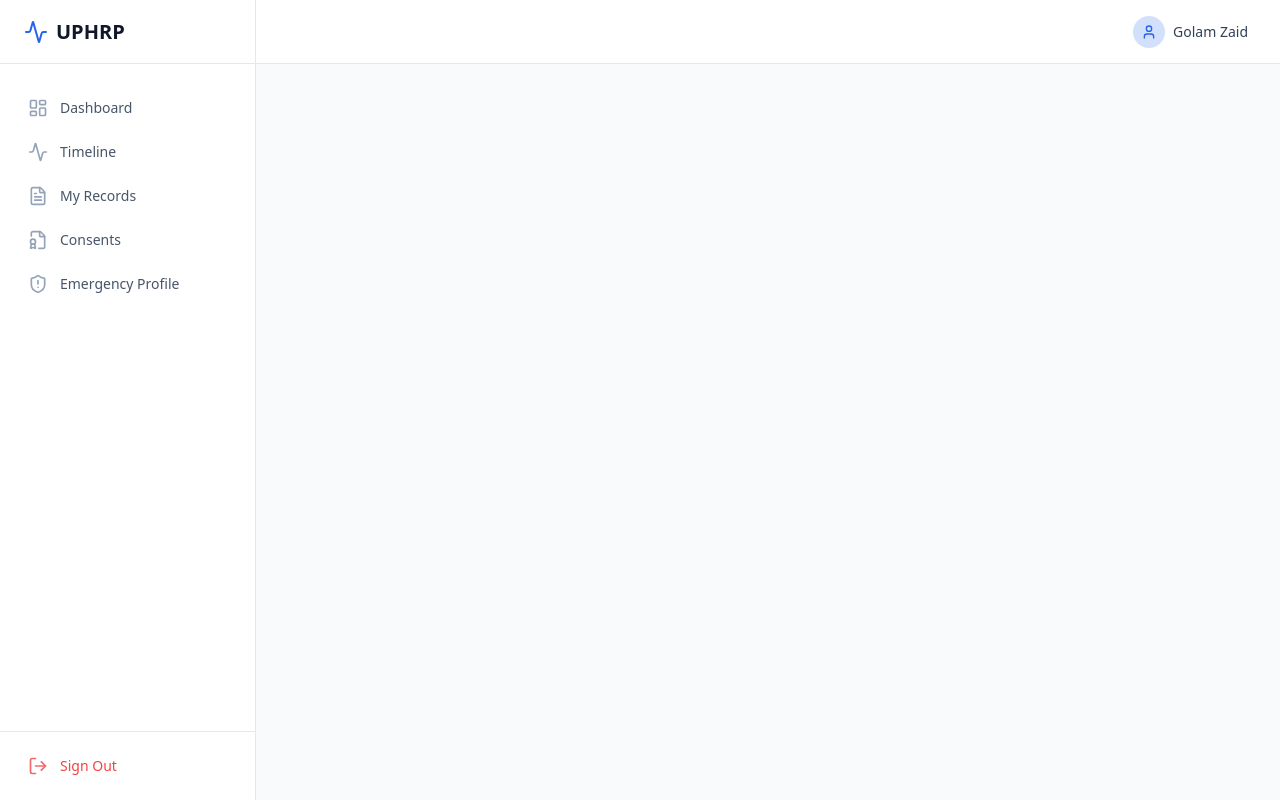
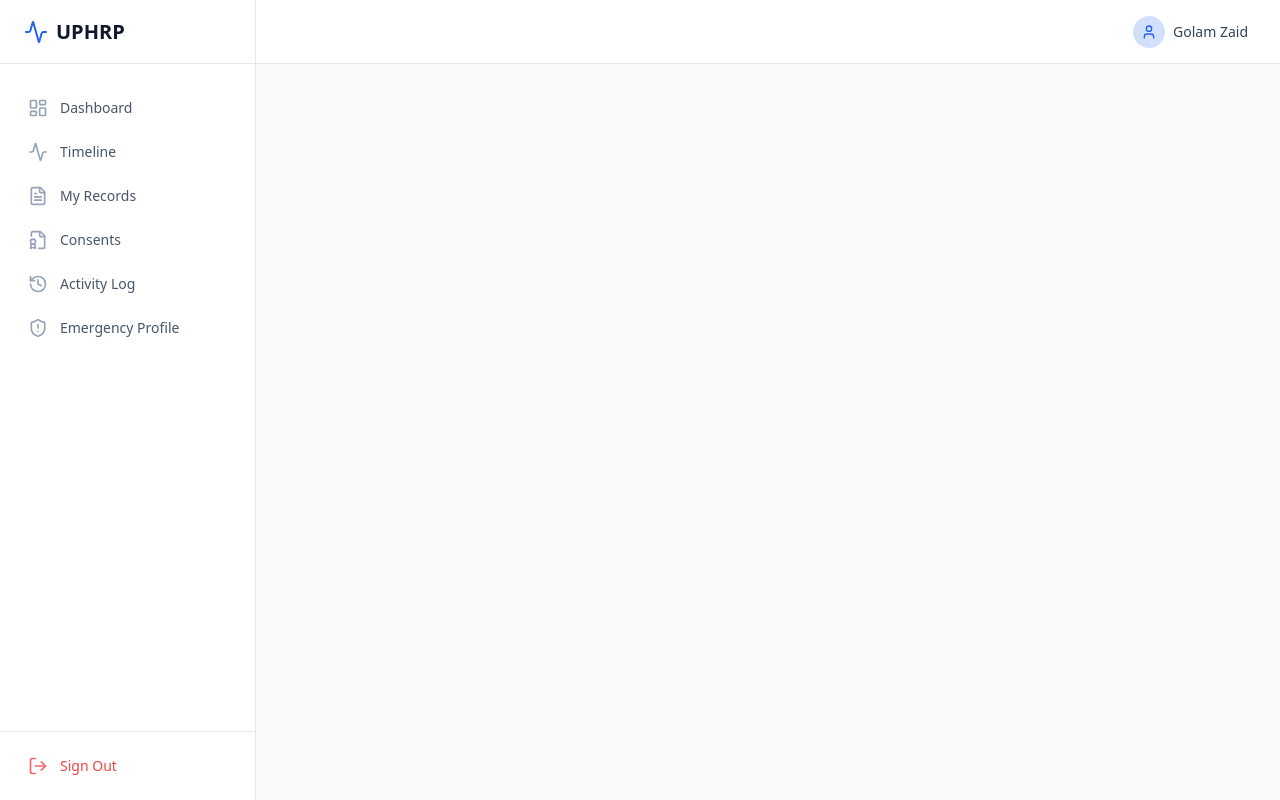
Before and after one commit to golamzaid/universal-health-record, a React (Vite) app: page /patient in a window 1280 px wide. Built offline with nearby package versions, Linux system fonts and the light colour scheme.

Commit message:
Audit Logs and Version History Modal Added

```diff
--- /dev/null
+++ b/src/components/modals/VersionHistoryModal.tsx
@@ -0,0 +1,81 @@
+import { X, History, ArrowRight } from 'lucide-react';
+
+interface VersionHistoryModalProps {
+  isOpen: boolean;
+  onClose: () => void;
+}
+
+export const VersionHistoryModal = ({ isOpen, onClose }: VersionHistoryModalProps) => {
+  if (!isOpen) return null;
+
+  return (
+    <div className="fixed inset-0 z-50 flex items-center justify-center p-4 bg-slate-900/50 backdrop-blur-sm animate-in fade-in duration-200">
+      <div className="bg-white rounded-xl shadow-lg w-full max-w-2xl overflow-hidden flex flex-col max-h-[85vh]">
+
+        {/* Header */}
+        <div className="px-6 py-4 border-b flex items-center justify-between bg-slate-50">
+          <div className="flex items-center gap-2">
+            <History className="h-5 w-5 text-primary" />
+            <h2 className="text-lg font-bold text-slate-900">Record Version History</h2>
+          </div>
+          <button onClick={onClose} className="p-2 text-slate-400 hover:text-slate-600 hover:bg-slate-200 rounded-full transition-colors">
+            <X className="h-5 w-5" />
+          </button>
+        </div>
+
+        {/* Content */}
+        <div className="p-6 overflow-y-auto space-y-6">
+          <div className="mb-2">
+            <h3 className="font-semibold text-slate-900">Complete Blood Count (CBC)</h3>
+            <p className="text-sm text-slate-500">Record ID: REC-001</p>
+          </div>
+
+          <div className="relative border-l-2 border-slate-200 ml-4 space-y-6 pb-4">
+
+            {/* Current Version */}
+            <div className="relative pl-6">
+              <div className="absolute -left-[9px] top-1 h-4 w-4 rounded-full bg-primary ring-4 ring-white" />
+              <div className="bg-blue-50 border border-blue-100 rounded-lg p-4">
+                <div className="flex justify-between items-start mb-2">
+                  <span className="text-xs font-bold uppercase tracking-wider text-primary">Current Version (v2)</span>
+                  <span className="text-xs text-slate-500">24 July 2026, 10:15 AM</span>
+                </div>
+                <div className="text-sm text-slate-900 space-y-1">
+                  <p><strong>Hemoglobin:</strong> 13.2 g/dL</p>
+                  <p><strong>WBC:</strong> 7200 /uL</p>
+                </div>
+                <p className="text-xs text-slate-600 mt-3 pt-3 border-t border-blue-200 border-dashed">
+                  <strong>Updated by:</strong> ABC Diagnostic Center<br/>
+                  <strong>Reason:</strong> Lab data entry correction.
+                </p>
+              </div>
+            </div>
+
+            {/* Previous Version */}
+            <div className="relative pl-6">
+              <div className="absolute -left-[9px] top-1 h-4 w-4 rounded-full bg-slate-300 ring-4 ring-white" />
+              <div className="bg-white border rounded-lg p-4 opacity-75">
+                <div className="flex justify-between items-start mb-2">
+                  <span className="text-xs font-bold uppercase tracking-wider text-slate-500">Original Version (v1)</span>
+                  <span className="text-xs text-slate-500">23 July 2026, 02:30 PM</span>
+                </div>
+                <div className="text-sm text-slate-500 space-y-1 line-through">
+                  <p><strong>Hemoglobin:</strong> 12.5 g/dL</p>
+                  <p><strong>WBC:</strong> 7200 /uL</p>
+                </div>
+                <div className="mt-3 text-sm text-orange-600 flex items-center gap-1.5">
+                  <ArrowRight className="h-4 w-4" /> Changed to 13.2 g/dL in v2
+                </div>
+                <p className="text-xs text-slate-600 mt-3 pt-3 border-t border-dashed">
+                  <strong>Added by:</strong> ABC Diagnostic Center
+                </p>
+              </div>
+            </div>
+
+          </div>
+        </div>
+
+      </div>
+    </div>
+  );
+};
--- a/src/layouts/PatientLayout.tsx
+++ b/src/layouts/PatientLayout.tsx
@@ -1,5 +1,5 @@
 import { Link, Outlet, useLocation } from 'react-router-dom';
-import { LayoutDashboard, Activity, FileText, FileBadge, ShieldAlert, User, LogOut } from 'lucide-react';
+import { LayoutDashboard, Activity, FileText, FileBadge, ShieldAlert, User, LogOut, History } from 'lucide-react'; // <-- Added History icon
 
 export const PatientLayout = () => {
   const location = useLocation();
@@ -9,6 +9,7 @@ export const PatientLayout = () => {
     { name: 'Timeline', href: '/patient/timeline', icon: Activity },
     { name: 'My Records', href: '/patient/records', icon: FileText },
     { name: 'Consents', href: '/patient/consents', icon: FileBadge },
+    { name: 'Activity Log', href: '/patient/activity', icon: History }, // <-- Added Activity Log
     { name: 'Emergency Profile', href: '/patient/emergency', icon: ShieldAlert },
   ];
 
--- /dev/null
+++ b/src/pages/patient/Activity.tsx
@@ -0,0 +1,106 @@
+import { useState } from 'react';
+import { Eye, Edit3, ShieldAlert, CheckCircle, Search, Filter } from 'lucide-react';
+import { Input } from '@/components/ui/Input';
+import { Button } from '@/components/ui/Button';
+
+export const PatientActivity = () => {
+  const auditLogs = [
+    {
+      id: 1,
+      date: '24 July 2026, 10:15 AM',
+      actor: 'ABC Diagnostic Center',
+      action: 'UPDATED',
+      resource: 'Complete Blood Count (CBC)',
+      reason: 'Lab data entry correction.',
+      icon: Edit3,
+      color: 'text-blue-600',
+      bg: 'bg-blue-100'
+    },
+    {
+      id: 2,
+      date: '24 July 2026, 09:30 AM',
+      actor: 'Dr. Sarah Smith',
+      action: 'VIEWED',
+      resource: 'Medical Timeline & Lab Reports',
+      reason: 'Authorized access via Consent (REQ-002)',
+      icon: Eye,
+      color: 'text-slate-600',
+      bg: 'bg-slate-100'
+    },
+    {
+      id: 3,
+      date: '23 July 2026, 04:00 PM',
+      actor: 'You (Golam Zaid)',
+      action: 'APPROVED',
+      resource: 'Access Request (Dr. Sarah Smith)',
+      reason: 'Duration: 24 Hours',
+      icon: CheckCircle,
+      color: 'text-green-600',
+      bg: 'bg-green-100'
+    },
+    {
+      id: 4,
+      date: '23 July 2026, 02:30 PM',
+      actor: 'ABC Diagnostic Center',
+      action: 'CREATED',
+      resource: 'Complete Blood Count (CBC)',
+      reason: 'New lab result uploaded.',
+      icon: Edit3,
+      color: 'text-purple-600',
+      bg: 'bg-purple-100'
+    }
+  ];
+
+  return (
+    <div className="max-w-4xl space-y-6">
+      <div>
+        <h1 className="text-2xl font-bold text-slate-900">Access & Activity Log</h1>
+        <p className="text-sm text-slate-500 mt-1">A complete, tamper-proof history of who accessed or modified your data.</p>
+      </div>
+
+      <div className="flex gap-3">
+        <div className="relative flex-1">
+          <Search className="absolute left-3 top-1/2 -translate-y-1/2 h-4 w-4 text-slate-400" />
+          <Input placeholder="Search logs by doctor, hospital, or action..." className="pl-9" />
+        </div>
+        <Button variant="outline" className="gap-2">
+          <Filter className="h-4 w-4" /> Filter
+        </Button>
+      </div>
+
+      <div className="bg-white border rounded-xl shadow-sm p-6">
+        <div className="relative border-l-2 border-slate-200 ml-4 space-y-8">
+          {auditLogs.map((log) => (
+            <div key={log.id} className="relative pl-8">
+              <div className={`absolute -left-[17px] top-0 flex h-8 w-8 items-center justify-center rounded-full border-4 border-white ${log.bg}`}>
+                <log.icon className={`h-4 w-4 ${log.color}`} />
+              </div>
+
+              <div className="flex flex-col sm:flex-row sm:items-start justify-between gap-2">
+                <div>
+                  <p className="text-sm text-slate-900">
+                    <span className="font-bold">{log.actor}</span> <span className="font-semibold text-slate-600">{log.action.toLowerCase()}</span> your <span className="font-medium text-slate-800">{log.resource}</span>
+                  </p>
+                  {log.reason && (
+                    <p className="text-sm text-slate-500 mt-1 border-l-2 border-slate-200 pl-3">
+                      Note: {log.reason}
+                    </p>
+                  )}
+                </div>
+                <div className="text-xs font-medium text-slate-400 whitespace-nowrap">
+                  {log.date}
+                </div>
+              </div>
+            </div>
+          ))}
+        </div>
+      </div>
+
+      {/* Security note */}
+      <div className="flex items-start gap-3 p-4 bg-slate-50 rounded-lg text-sm text-slate-600">
+        <ShieldAlert className="h-5 w-5 text-slate-400 shrink-0 mt-0.5" />
+        <p>This audit log is append-only and cannot be altered by anyone, including platform administrators. It provides a cryptographically secure trail of your medical data history.</p>
+      </div>
+    </div>
+  );
+};
--- a/src/pages/patient/Records.tsx
+++ b/src/pages/patient/Records.tsx
@@ -1,14 +1,17 @@
+import { useState } from 'react';
 import { StatusBadge } from '@/components/Badges/StatusBadge';
 import { Button } from '@/components/ui/Button';
 import { Input } from '@/components/ui/Input';
-import { Search, Plus, Filter, FileText } from 'lucide-react';
+import { Search, Plus, Filter, FileText, History } from 'lucide-react';
+import { VersionHistoryModal } from '@/components/modals/VersionHistoryModal';
 
 export const PatientRecords = () => {
-  // We'll reuse similar mock data for the list view
+  const [isHistoryOpen, setIsHistoryOpen] = useState(false);
+
   const records = [
-    { id: 'REC-001', date: '2026-07-23', title: 'Complete Blood Count (CBC)', provider: 'ABC Diagnostic Center', status: 'PROVIDER_VERIFIED' as const },
-    { id: 'REC-002', date: '2026-07-21', title: 'General Checkup', provider: 'Dr. Sarah Smith', status: 'PROVIDER_VERIFIED' as const },
-    { id: 'REC-003', date: '2019-04-15', title: 'Appendectomy Report', provider: 'City Hospital', status: 'PATIENT_UPLOADED' as const },
+    { id: 'REC-001', date: '2026-07-23', title: 'Complete Blood Count (CBC)', provider: 'ABC Diagnostic Center', status: 'PROVIDER_VERIFIED' as const, hasHistory: true },
+    { id: 'REC-002', date: '2026-07-21', title: 'General Checkup', provider: 'Dr. Sarah Smith', status: 'PROVIDER_VERIFIED' as const, hasHistory: false },
+    { id: 'REC-003', date: '2019-04-15', title: 'Appendectomy Report', provider: 'City Hospital', status: 'PATIENT_UPLOADED' as const, hasHistory: false },
   ];
 
   return (
@@ -18,25 +21,17 @@ export const PatientRecords = () => {
           <h1 className="text-2xl font-bold text-slate-900">My Records</h1>
           <p className="text-sm text-slate-500 mt-1">Manage all your medical reports, prescriptions, and documents.</p>
         </div>
-        <Button className="gap-2">
-          <Plus className="h-4 w-4" />
-          Upload Record
-        </Button>
+        <Button className="gap-2"><Plus className="h-4 w-4" /> Upload Record</Button>
       </div>
 
-      {/* Toolbar */}
       <div className="flex flex-col sm:flex-row gap-3">
         <div className="relative flex-1">
           <Search className="absolute left-3 top-1/2 -translate-y-1/2 h-4 w-4 text-slate-400" />
           <Input placeholder="Search records by name or provider..." className="pl-9" />
         </div>
-        <Button variant="outline" className="gap-2">
-          <Filter className="h-4 w-4" />
-          Filter
-        </Button>
+        <Button variant="outline" className="gap-2"><Filter className="h-4 w-4" /> Filter</Button>
       </div>
 
-      {/* Records List */}
       <div className="bg-white border rounded-xl shadow-sm overflow-hidden">
         <div className="divide-y divide-slate-100">
           {records.map((record) => (
@@ -55,14 +50,20 @@ export const PatientRecords = () => {
                 </div>
               </div>
 
-              <div className="flex items-center justify-between sm:justify-end gap-4 w-full sm:w-auto">
+              <div className="flex items-center gap-4 w-full sm:w-auto">
                 <StatusBadge status={record.status} />
-                <Button variant="ghost" className="text-primary">View</Button>
+                {record.hasHistory && (
+                  <Button variant="outline" size="sm" onClick={() => setIsHistoryOpen(true)} className="gap-2 text-slate-600">
+                    <History className="h-4 w-4" /> History
+                  </Button>
+                )}
+                <Button variant="ghost" size="sm" className="text-primary">View</Button>
               </div>
             </div>
           ))}
         </div>
       </div>
+      <VersionHistoryModal isOpen={isHistoryOpen} onClose={() => setIsHistoryOpen(false)} />
     </div>
   );
 };
--- a/src/routes/AppRoutes.tsx
+++ b/src/routes/AppRoutes.tsx
@@ -15,6 +15,7 @@ import { PatientDashboard } from '@/pages/patient/Dashboard';
 import { PatientTimeline } from '@/pages/patient/Timeline';
 import { PatientRecords } from '@/pages/patient/Records';
 import { PatientConsents } from '@/pages/patient/Consents';
+import { PatientActivity } from '@/pages/patient/Activity';
 
 import { HospitalDashboard } from '@/pages/hospital/Dashboard';
 import { AddRecord } from '@/pages/hospital/AddRecord';
@@ -38,6 +39,7 @@ export const AppRoutes = () => {
           <Route path="timeline" element={<PatientTimeline />} />
           <Route path="records" element={<PatientRecords />} />
           <Route path="consents" element={<PatientConsents />} />
+          <Route path="activity" element={<PatientActivity />} />
           <Route path="emergency" element={<div className="p-4">Emergency Profile (Step 10)</div>} />
         </Route>
 
```
